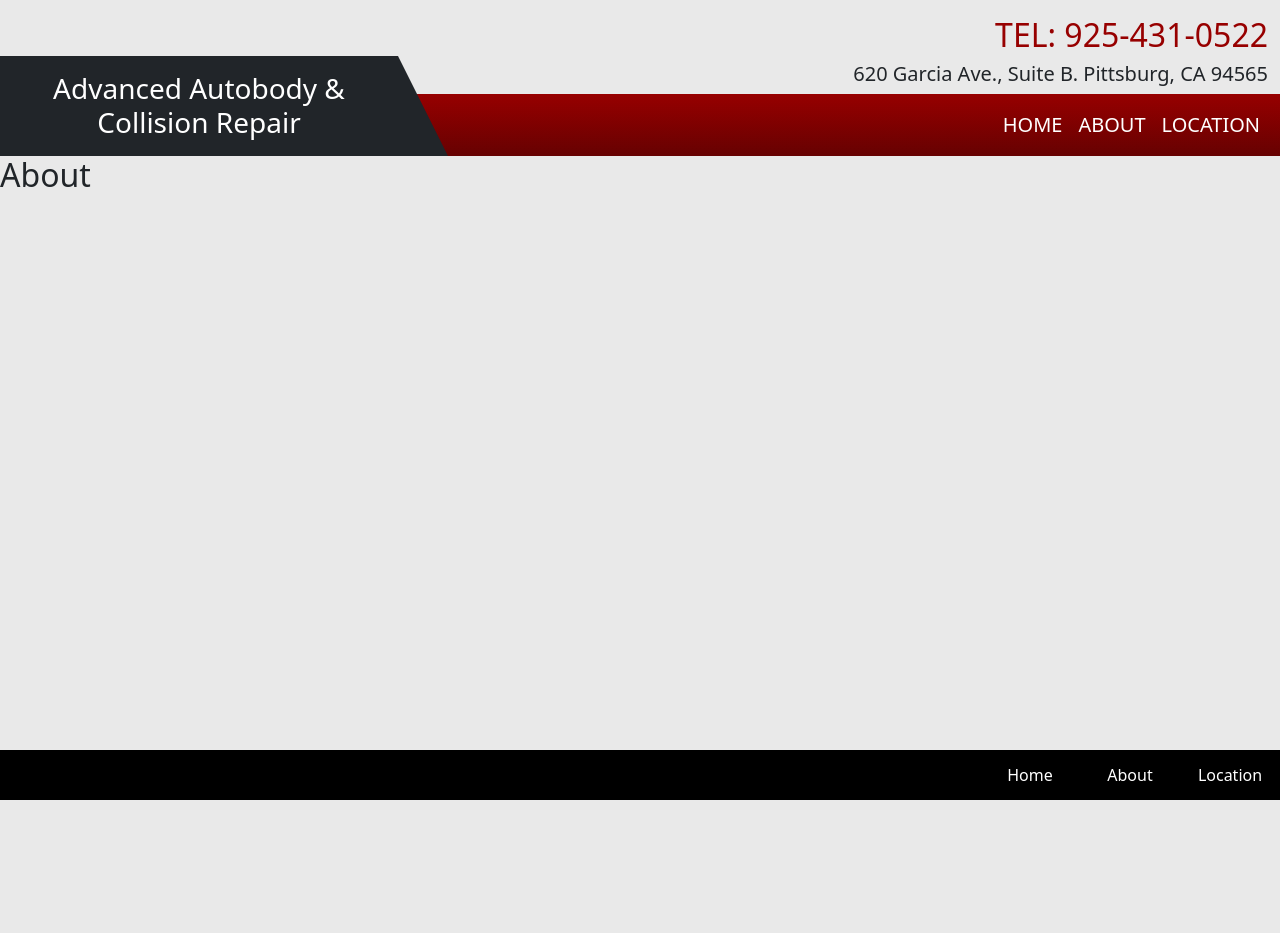
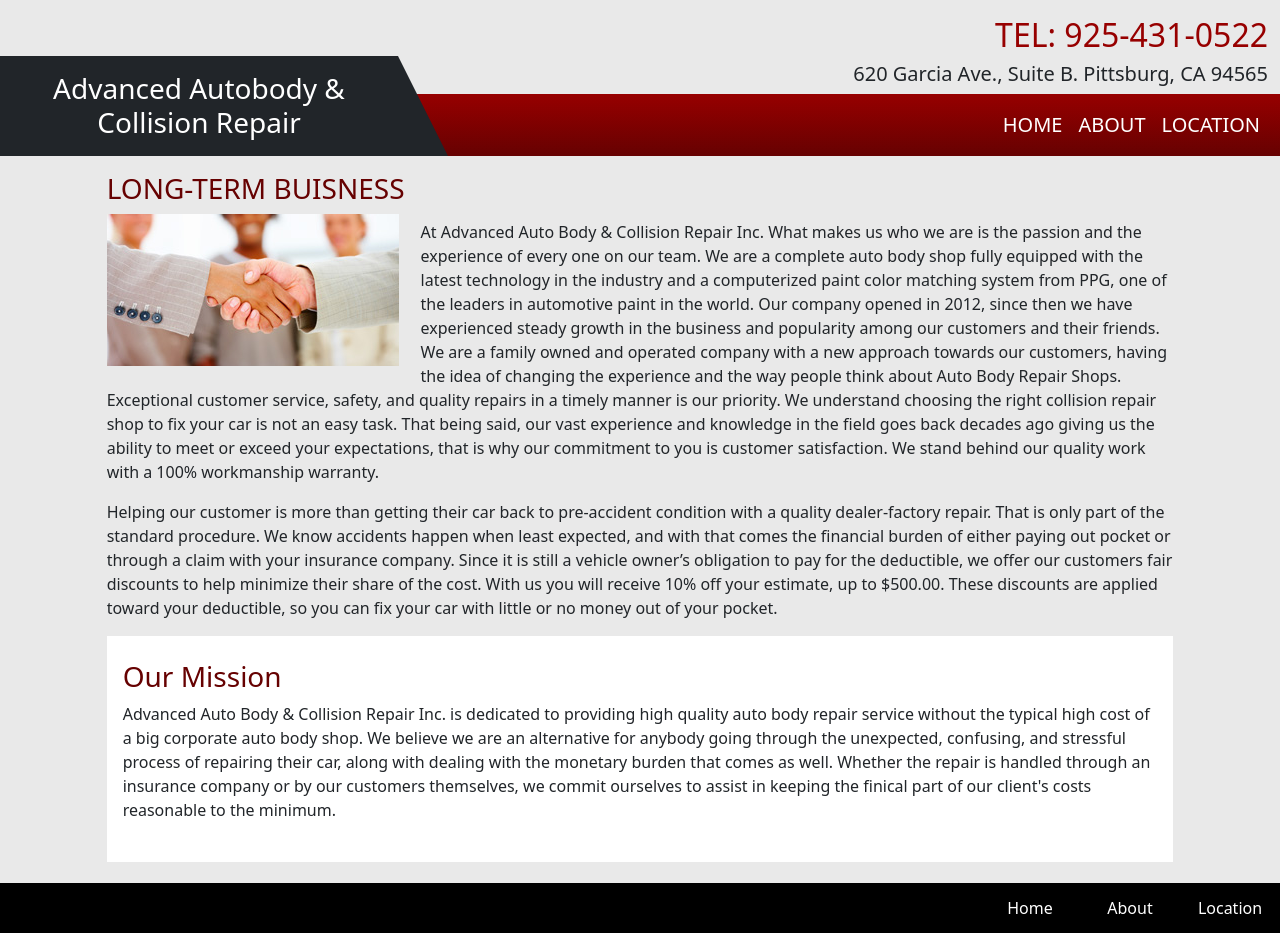
Before and after one commit to kherrera1738/aab-react-website, a React (Create React App) app: page /about in a window 1280 px wide. Before the commit the page ends 800 px from the top, so only its background shows below. Built offline with nearby package versions, Linux system fonts and the light colour scheme.

Commit message:
Added about section text

```diff
--- a/src/Pages/About.js
+++ b/src/Pages/About.js
@@ -2,8 +2,65 @@
 
 function About() {
   return (
-    <div>
-      <h2>About</h2>
+    <div className="container-fluid">
+      <div className="row justify-content-center mt-3">
+        <div className="col-11 col-xl-10 col-xxl-8 px-0">
+          <div id="about" className="me-3 mb-2">
+            <h3 className="red-text">LONG-TERM BUISNESS</h3>
+            <img
+              src={require("../Imgs/about_img.jpg").default}
+              alt="about"
+            ></img>
+          </div>
+          <p className="mt-5">
+            At Advanced Auto Body &#38; Collision Repair Inc. What makes us who
+            we are is the passion and the experience of every one on our team.
+            We are a complete auto body shop fully equipped with the latest
+            technology in the industry and a computerized paint color matching
+            system from PPG, one of the leaders in automotive paint in the
+            world. Our company opened in 2012, since then we have experienced
+            steady growth in the business and popularity among our customers and
+            their friends. We are a family owned and operated company with a new
+            approach towards our customers, having the idea of changing the
+            experience and the way people think about Auto Body Repair Shops.
+            Exceptional customer service, safety, and quality repairs in a
+            timely manner is our priority. We understand choosing the right
+            collision repair shop to fix your car is not an easy task. That
+            being said, our vast experience and knowledge in the field goes back
+            decades ago giving us the ability to meet or exceed your
+            expectations, that is why our commitment to you is customer
+            satisfaction. We stand behind our quality work with a 100%
+            workmanship warranty.
+          </p>
+          <p>
+            Helping our customer is more than getting their car back to
+            pre-accident condition with a quality dealer-factory repair. That is
+            only part of the standard procedure. We know accidents happen when
+            least expected, and with that comes the financial burden of either
+            paying out pocket or through a claim with your insurance company.
+            Since it is still a vehicle owner’s obligation to pay for the
+            deductible, we offer our customers fair discounts to help minimize
+            their share of the cost. With us you will receive 10% off your
+            estimate, up to $500.00. These discounts are applied toward your
+            deductible, so you can fix your car with little or no money out of
+            your pocket.
+          </p>
+          <div id="mission" className="px-3 py-4 mb-3">
+            <h3 className="red-text">Our Mission</h3>
+            <p>
+              Advanced Auto Body &#38; Collision Repair Inc. is dedicated to
+              providing high quality auto body repair service without the
+              typical high cost of a big corporate auto body shop. We believe we
+              are an alternative for anybody going through the unexpected,
+              confusing, and stressful process of repairing their car, along
+              with dealing with the monetary burden that comes as well. Whether
+              the repair is handled through an insurance company or by our
+              customers themselves, we commit ourselves to assist in keeping the
+              finical part of our client's costs reasonable to the minimum.
+            </p>
+          </div>
+        </div>
+      </div>
     </div>
   );
 }
--- a/src/aab.css
+++ b/src/aab.css
@@ -84,4 +84,18 @@
 .content {
   padding-bottom: 55px;
 }
+
+#about {
+  float: left;
+}
+
+@media screen and (max-width: 425px) {
+  #about {
+    float: none;
+  }
+}
+
+#mission {
+  background-color: white;
+}
 /*# sourceMappingURL=aab.css.map */
--- a/src/aab.scss
+++ b/src/aab.scss
@@ -87,3 +87,16 @@
 .content {
   padding-bottom: 55px;
 }
+
+// about section
+#about {
+  float: left;
+
+  @media screen and (max-width: 425px) {
+    float: none;
+  }
+}
+
+#mission {
+  background-color: white;
+}
```
Also changed, not shown: src/Imgs/about_img.jpg (added), 1 other file (tests, documents, lock files or other folders).
